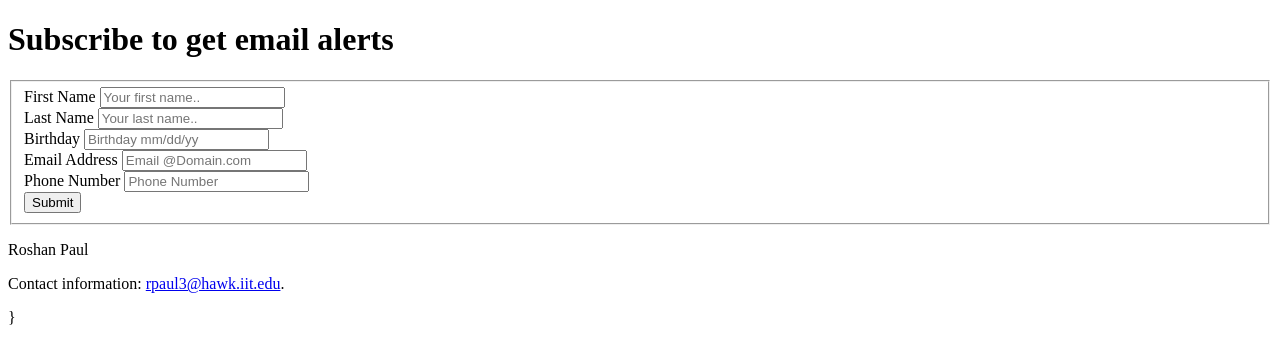
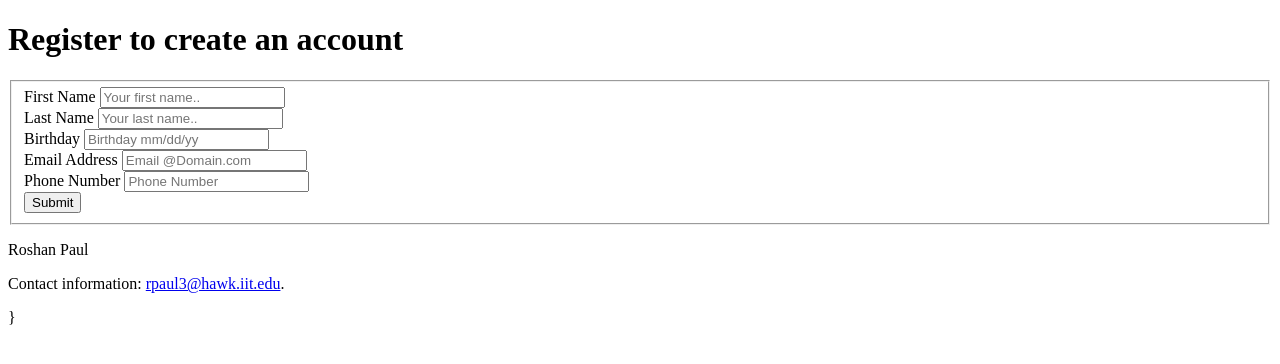
Before and after one commit to roshanpaul1/Project-1, a plain HTML site: page index.html in a window 1280 px wide. Drawn offline with Linux system fonts and the light colour scheme.

Commit message:
making changes

```diff
--- a/index.html
+++ b/index.html
@@ -9,7 +9,7 @@
 <body>
 <div class = "stack">
   <div>
-  <h1>Subscribe to get email alerts</h1>
+  <h1>Register to create an account</h1>
 </div>
   <fieldset>
   <form>
```
